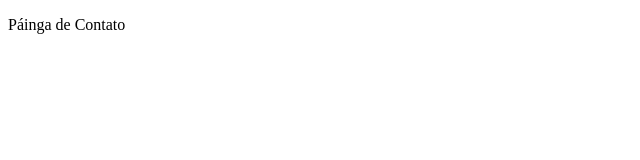
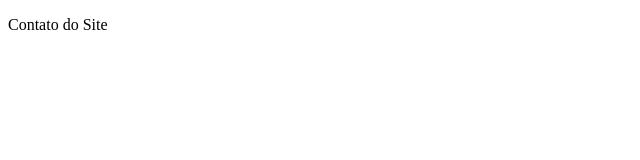
Before and after one commit to MarceloSeabra/github-master, a plain HTML site: page contato.html in a window 1280 px wide. Shown: the full height of the page, 0-640 px from the left. Drawn offline with Linux system fonts and the light colour scheme.

Commit message:
alteraçao final da pagina de contato closes #2

```diff
--- a/contato.html
+++ b/contato.html
@@ -7,6 +7,6 @@
     <title>Document</title>
 </head>
 <body>
-    <p>Páinga de Contato</p>
+    <p>Contato do Site</p>
 </body>
 </html>
```
